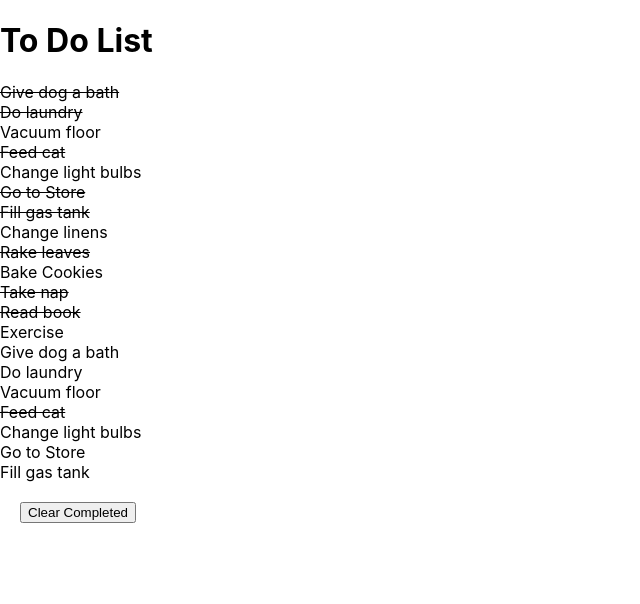
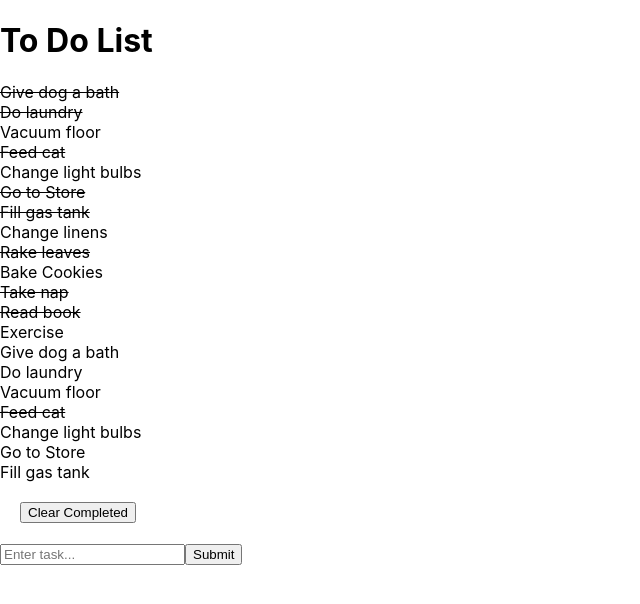
Before and after one commit to robkondrat/todo-list, a React (Create React App) app: page / in a window 1280 px wide. Shown: the top 604 px of the page, without its empty margins (0-640 px from the left). Built offline with nearby package versions, Linux system fonts and the light colour scheme.

Commit message:
add tasks, tutorial done

```diff
--- a/src/App.js
+++ b/src/App.js
@@ -1,16 +1,16 @@
 import React, { useState } from 'react';
-import './App.js';
 
 import Header from "./Header";
 import data from "./data.json";
 import ToDoList from "./ToDoList";
+import ToDoForm from "./ToDoForm";
 
 function App() {
   const [ toDoList, setToDoList ] = useState(data);
 
   const handleToggle = (id) => {
     let mapped = toDoList.map(task => {
-      return task.id == id ? { ...task, complete: !task.complete } : { ...task };
+      return task.id === Number(id) ? { ...task, complete: !task.complete } : { ...task };
     });
     setToDoList(mapped);
   }
@@ -22,10 +22,17 @@
     setToDoList(filtered);
   }
 
+  const addTask = (userInput) => {
+    let copy = [...toDoList];
+    copy = [...copy, { id: toDoList.length + 1, task: userInput, complete: false }];
+    setToDoList(copy);
+  }
+
   return (
     <div className="App">
       <Header />
       <ToDoList toDoList={toDoList} handleToggle={handleToggle} handleFilter={handleFilter} />
+      <ToDoForm addTask={addTask} />
     </div>
   )
 }
--- a/src/ToDo.js
+++ b/src/ToDo.js
@@ -1,10 +1,15 @@
 import React from 'react';
 
-const ToDo = ({toDo}) => {
+const ToDo = ({todo, handleToggle}) => {
+  const handleClick = (e) => {
+    e.preventDefault()
+    handleToggle(e.currentTarget.id)
+  }
+
   return (
     <div>
-      <div className={toDo.complete ? "strike" : ""}>
-        {toDo.task}
+      <div id={todo.id} key={todo.id + todo.task} name="todo" value={todo.id} onClick={handleClick} className={todo.complete ? "todo strike" : "todo"}>
+        {todo.task}
       </div>
     </div>
   )
--- /dev/null
+++ b/src/ToDoForm.js
@@ -0,0 +1,24 @@
+import React, { useState } from 'react';
+
+const ToDoForm = ({ addTask }) => {
+  const [ userInput, setUserInput ] = useState('');
+
+  const handleChange = (e) => {
+    setUserInput(e.currentTarget.value)
+  }
+
+  const handleSubmit = (e) => {
+    e.preventDefault();
+    addTask(userInput);
+    setUserInput("");
+  }
+
+  return (
+    <form onSubmit={handleSubmit}>
+      <input value={userInput} type="text" onChange={handleChange} placeholder="Enter task..." />
+      <button>Submit</button>
+    </form>
+  )
+}
+
+export default ToDoForm;
--- a/src/ToDoList.js
+++ b/src/ToDoList.js
@@ -4,9 +4,9 @@
 const ToDoList = ({toDoList, handleToggle, handleFilter }) => {
   return (
     <div>
-      {toDoList.map(toDo => {
+      {toDoList.map(todo => {
         return (
-          <ToDo toDo={toDo} handleToggle={handleToggle} handleFilter={handleFilter} />
+          <ToDo todo={todo} handleToggle={handleToggle} handleFilter={handleFilter} />
         )
       })}
       <button style={{margin: '20px'}} onClick={handleFilter}>Clear Completed</button>
--- a/src/index.css
+++ b/src/index.css
@@ -15,3 +15,7 @@
 .strike {
   text-decoration: line-through;
 }
+
+.todo {
+  cursor: pointer;
+}
```
